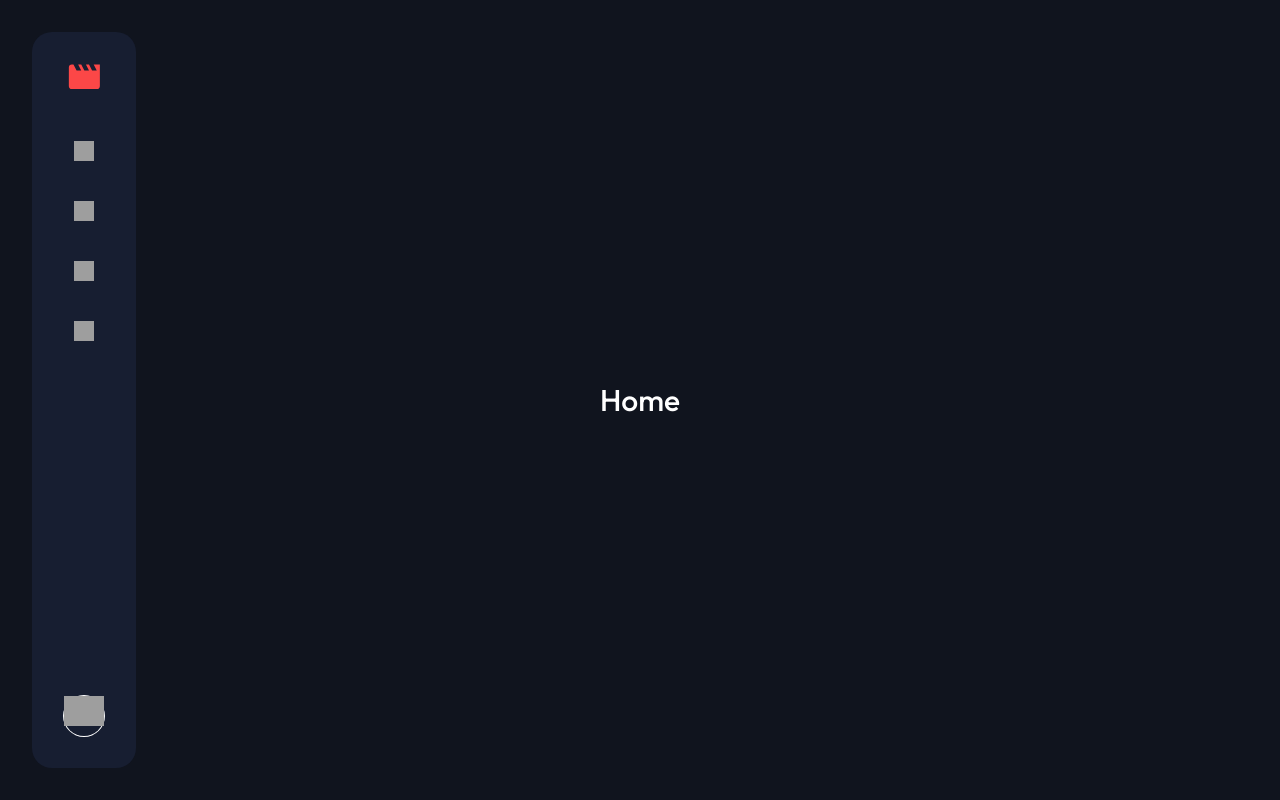
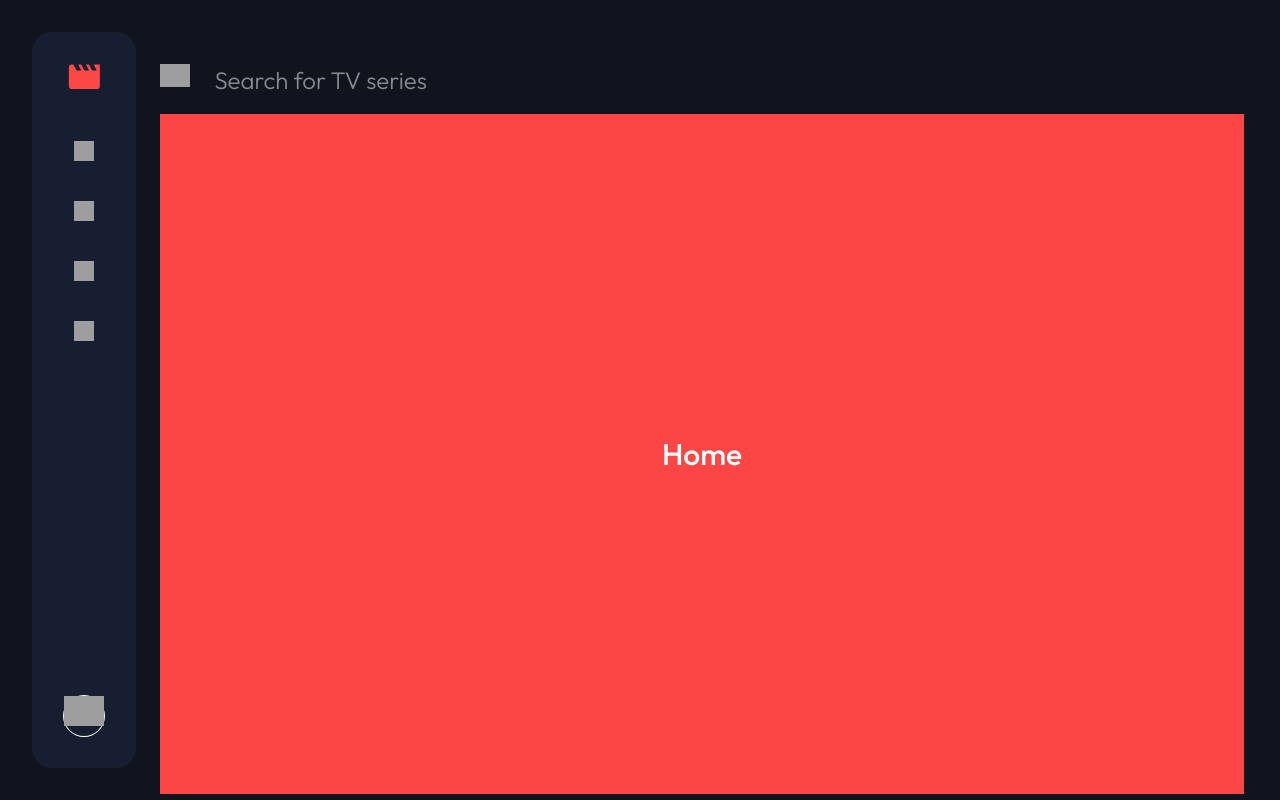
Before and after one commit to shobhit-gupta/fem14-entertainment-web-app, a SvelteKit app: page / in a window 1280 px wide. Built offline with nearby package versions, Linux system fonts and the light colour scheme; grey boxes are pictures that could not be loaded.

Commit message:
feat: Add searchbar to all the pages

```diff
--- a/src/routes/+layout.svelte
+++ b/src/routes/+layout.svelte
@@ -37,7 +37,44 @@
 	</div>
 </nav>
 
-<slot />
+<!-- <div class="flex min-h-screen flex-col px-4 pb-14 pt-20 md:px-6 md:pt-32 xl:pl-40 xl:pr-9 xl:pt-16">
+	<form method="get" class="flex gap-4 bg-red md:gap-6">
+		<label for="search" class="h-6 w-6 md:h-8 md:w-8">
+			<img src="/assets/icon-search.svg" alt="" />
+		</label>
+		<input type="search" name="search" id="search" class="basis-full" />
+	</form>
+
+	<div class="grow bg-green-300">
+    </div>
+</div> -->
+
+<div class="content-container">
+	<form method="get" class="items-top flex gap-4 md:gap-6">
+		<label for="search" class="w-6 md:w-8">
+			<img src="/assets/icon-search.svg" alt="" />
+		</label>
+		<input
+			type="search"
+			name="search"
+			id="search"
+			class="
+				display-m
+				basis-full
+				border-b-2
+				border-grayishBlue
+				bg-transparent
+				pb-4
+				text-white
+				placeholder:text-white/50
+				placeholder-shown:border-transparent
+				focus:outline-none
+			"
+			placeholder="Search for TV series"
+		/>
+	</form>
+	<slot />
+</div>
 
 <style lang="postcss">
 	nav {
@@ -80,4 +117,7 @@
             xl:h-10
             xl:w-10;
 	}
+	.content-container {
+		@apply h-screen px-4 pb-14 pt-20 md:px-6 md:pt-32 xl:pl-40 xl:pr-9 xl:pt-16;
+	}
 </style>
--- a/src/routes/+page.svelte
+++ b/src/routes/+page.svelte
@@ -1,3 +1,3 @@
-<div class="mx-6 flex min-h-screen items-center justify-center text-center text-3xl text-white">
+<div class="flex min-h-full items-center justify-center bg-red text-center text-3xl text-white">
 	Home
 </div>
--- a/src/routes/bookmarks/+page.svelte
+++ b/src/routes/bookmarks/+page.svelte
@@ -1,3 +1,3 @@
-<div class="mx-6 flex min-h-screen items-center justify-center text-center text-3xl text-white">
+<div class="mx-6 flex min-h-full items-center justify-center text-center text-3xl text-white">
 	Bookmarks
 </div>
--- a/src/routes/movies/+page.svelte
+++ b/src/routes/movies/+page.svelte
@@ -1,3 +1,3 @@
-<div class="mx-6 flex min-h-screen items-center justify-center text-center text-3xl text-white">
+<div class="mx-6 flex min-h-full items-center justify-center text-center text-3xl text-white">
 	Movies
 </div>
--- a/src/routes/tv-series/+page.svelte
+++ b/src/routes/tv-series/+page.svelte
@@ -1,3 +1,3 @@
-<div class="mx-6 flex min-h-screen items-center justify-center text-center text-3xl text-white">
+<div class="mx-6 flex min-h-full items-center justify-center text-center text-3xl text-white">
 	TV Series
 </div>
```
